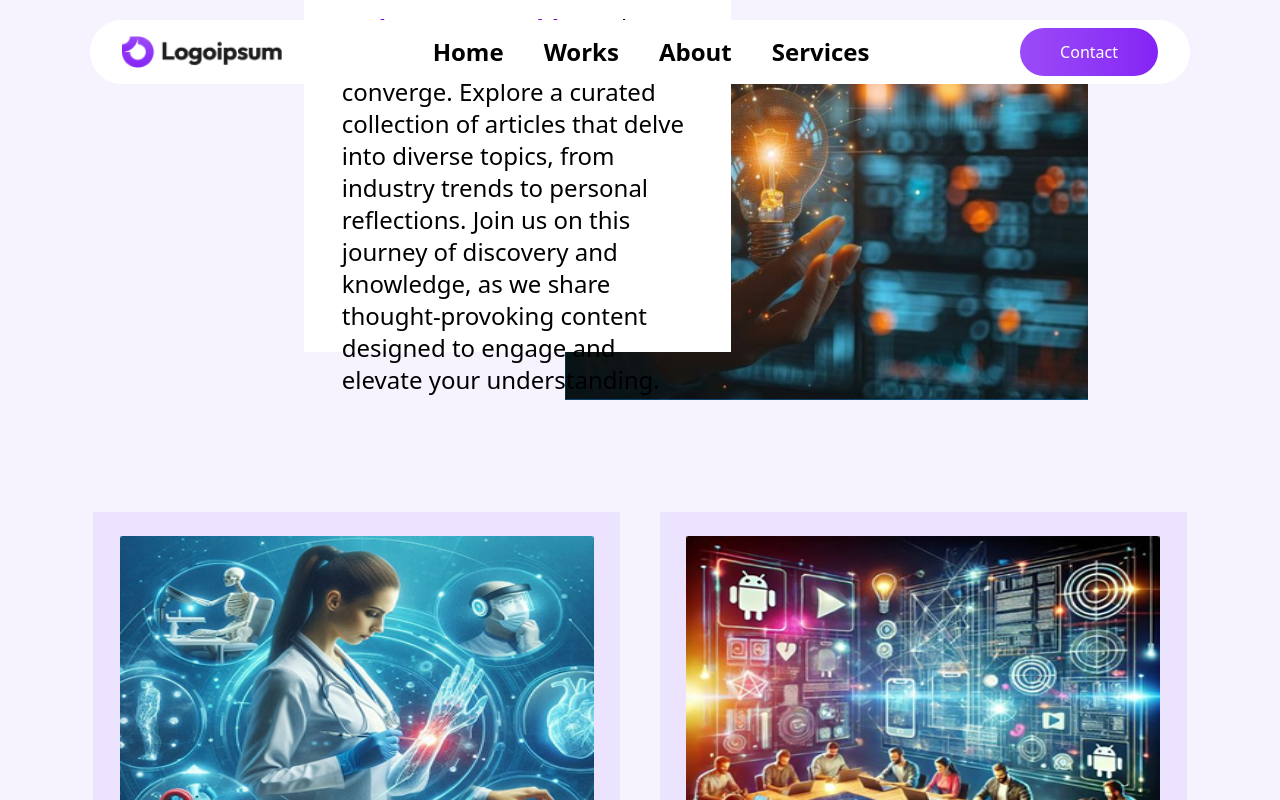
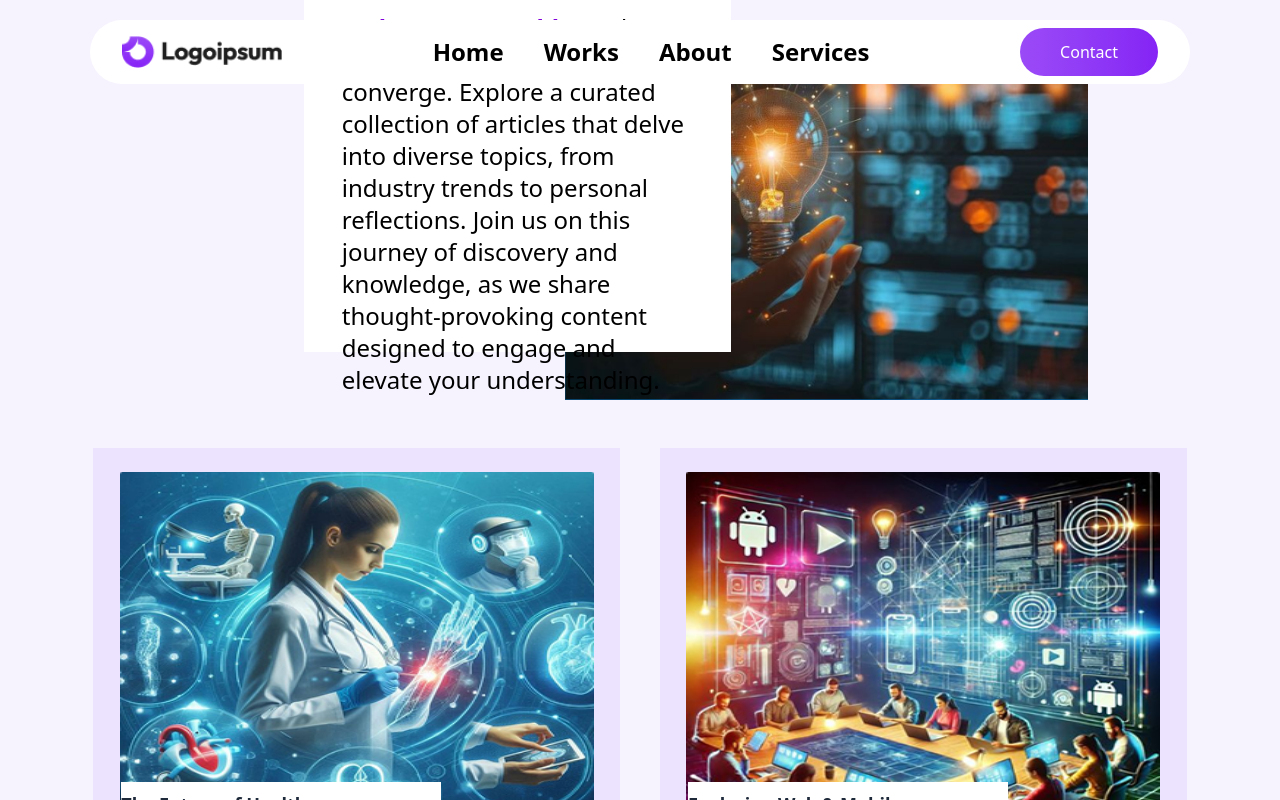
Before and after one commit to Heryakos-Technology/heryakos-static-page, a Vue app: page /blog in a window 1280 px wide. Shown: the top 800 px of the page. Built offline with nearby package versions, Linux system fonts and the light colour scheme.

Commit message:
resizing

```diff
--- a/src/views/BlogPage.vue
+++ b/src/views/BlogPage.vue
@@ -1,6 +1,6 @@
 <template>
 
-    <div class="lg:px-20 md:mb-20 lg:-mt-32 hidden hidden md:block">
+    <div class="lg:px-20 lg:mb-4 md:mb-20 lg:-mt-32 hidden hidden md:block">
     <img src="/light-bulb-of-blog-page.png" alt="" class="w-2/3 mt-5 md:w-2/3 md:ml-72 relative lg:w-2/3 lg:ml-auto lg:mr-0 lg:flex lg:justify-end lg:mt-10 lg:p-28">
     <div class="lg:-mt-40 lg:ml-36 ">
         <div class="w-11/12 h-44 md:ml-20 md:w-4/5 bg-white absolute -mt-14 lg:w-1/3 lg:h-96 lg:-mt-96">
```
